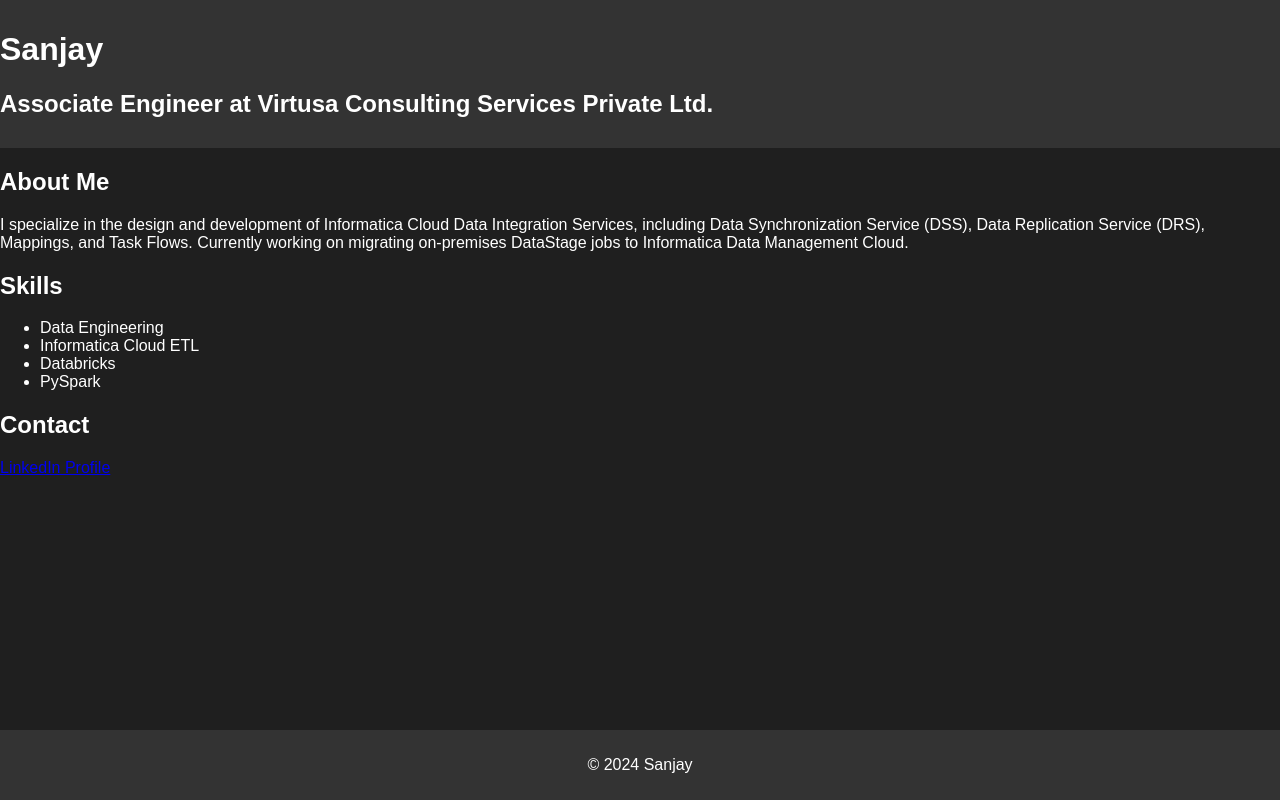
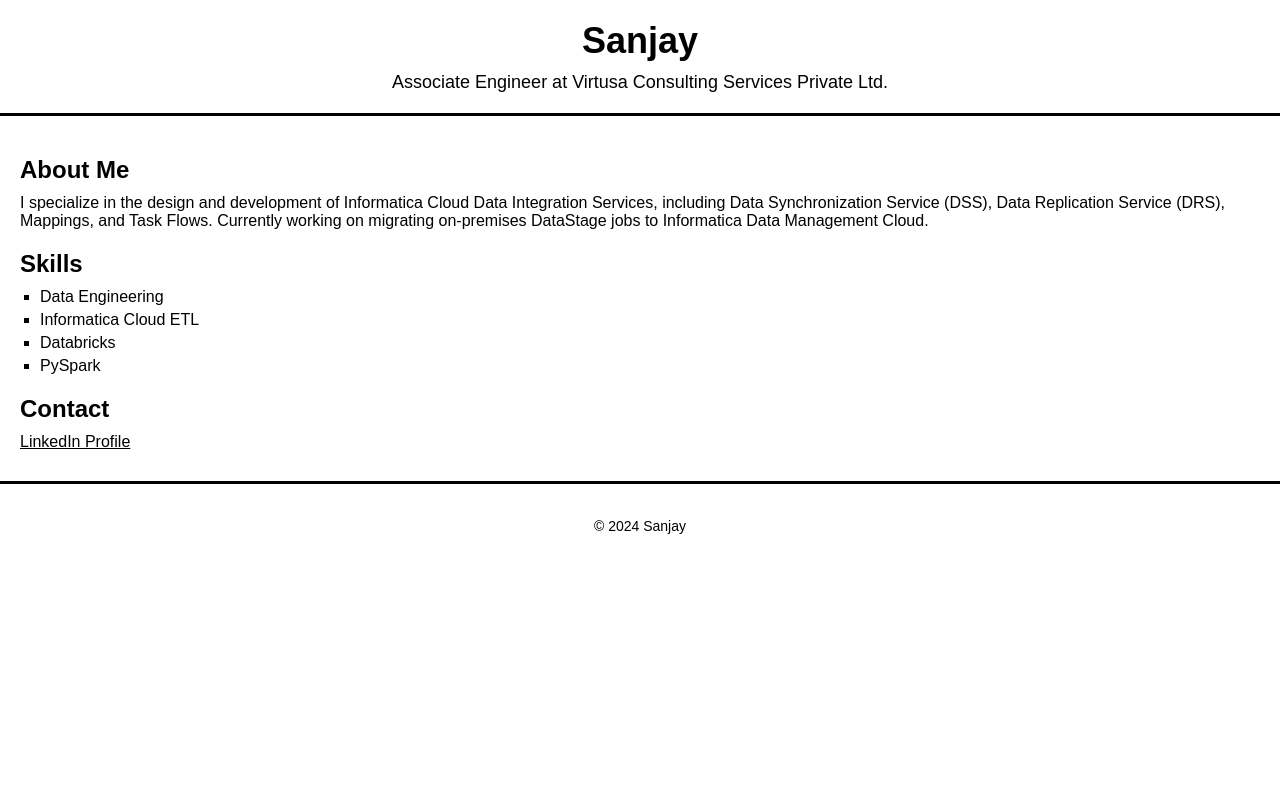
Before and after one commit to sanjay1708/sanjay1708, a plain HTML site: page index.html in a window 1280 px wide. Drawn offline with Linux system fonts and the light colour scheme.

Commit message:
Update styles.css

```diff
--- a/styles.css
+++ b/styles.css
@@ -1,42 +1,64 @@
+/* General Styles */
 body {
     font-family: Arial, sans-serif;
-    background-color: #1f1f1f;
-    color: #ffffff;
+    background-color: white;
+    color: black;
     margin: 0;
     padding: 0;
 }
 
+/* Header */
 header {
-    background-color: #333333;
-    padding: 10px 0;
+    padding: 20px;
+    border-bottom: 3px solid black;
+    text-align: center;
 }
 
-nav ul {
-    list-style-type: none;
+header h1 {
+    font-size: 36px;
     margin: 0;
-    padding: 0;
 }
 
-nav ul li {
-    display: inline-block;
-    margin-right: 20px;
+header h2 {
+    font-size: 18px;
+    margin: 10px 0 0;
+    font-weight: normal;
 }
 
-nav ul li a {
-    color: #ffffff;
-    text-decoration: none;
+/* Main Content */
+main {
+    padding: 20px;
 }
 
-section {
-    padding: 50px;
+main h2 {
+    font-size: 24px;
+    margin-bottom: 10px;
 }
 
+main p, main ul {
+    margin: 10px 0;
+    font-size: 16px;
+}
+
+main ul {
+    padding-left: 20px;
+}
+
+main ul li {
+    list-style-type: square;
+    margin: 5px 0;
+}
+
+/* Links */
+a {
+    color: black;
+    text-decoration: underline;
+}
+
+/* Footer */
 footer {
-    background-color: #333333;
-    color: #ffffff;
+    padding: 20px;
+    border-top: 3px solid black;
     text-align: center;
-    padding: 10px 0;
-    position: fixed;
-    bottom: 0;
-    width: 100%;
+    font-size: 14px;
 }
```
